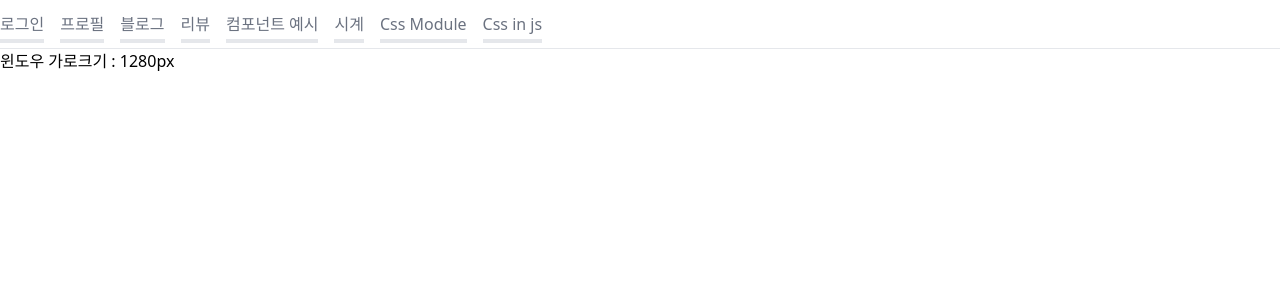
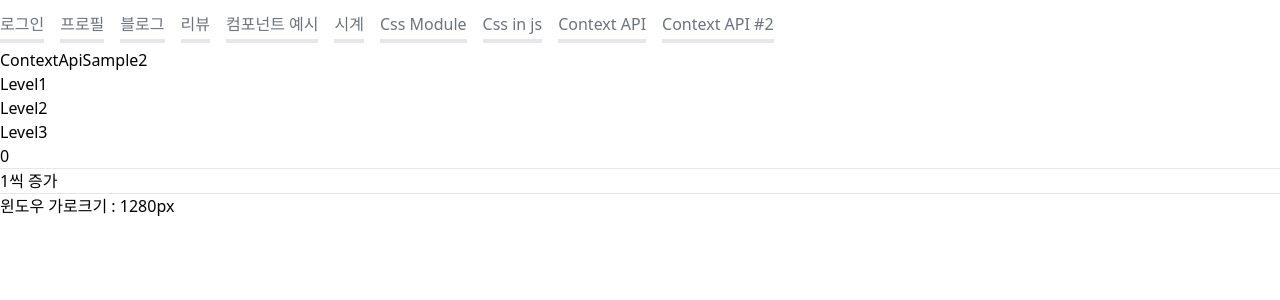
Before and after one commit to allieus/myproj-react, a React (Create React App) app: page /examples/context-api-2 in a window 1280 px wide. Shown: the top 300 px of the page. Built offline with nearby package versions, Linux system fonts and the light colour scheme; no server answers.

Commit message:
context api 예시 (count 상탯값) 추가

```diff
--- a/src/App.js
+++ b/src/App.js
@@ -4,6 +4,8 @@
 import PageBlog from 'pages/blog/PageBlog';
 import Clock from 'pages/examples/Clock';
 import Components from 'pages/examples/Components';
+import ContextApiSample from 'pages/examples/ContextApiSample';
+import ContextApiSample2 from 'pages/examples/ContextApiSample2';
 import CssInJs from 'pages/examples/CssInJs';
 import CssModule from 'pages/examples/CssModule';
 import useWindowWidth from 'pages/examples/useWindowWidth';
@@ -30,6 +32,11 @@
           <Route path="/examples/components/" element={<Components />} />
           <Route path="/examples/css-module/" element={<CssModule />} />
           <Route path="/examples/css-in-js/" element={<CssInJs />} />
+          <Route path="/examples/context-api/" element={<ContextApiSample />} />
+          <Route
+            path="/examples/context-api-2/"
+            element={<ContextApiSample2 />}
+          />
         </Routes>
         <hr />
         윈도우 가로크기 : {windowWidth}px
--- a/src/components/TopNav.jsx
+++ b/src/components/TopNav.jsx
@@ -28,6 +28,12 @@
         <li>
           <MyLink to="/examples/css-in-js/">Css in js</MyLink>
         </li>
+        <li>
+          <MyLink to="/examples/context-api/">Context API</MyLink>
+        </li>
+        <li>
+          <MyLink to="/examples/context-api-2/">Context API #2</MyLink>
+        </li>
       </ul>
     </div>
   );
--- a/src/index.js
+++ b/src/index.js
@@ -10,5 +10,5 @@
       <App />
     </BrowserRouter>
   </React.StrictMode>,
-  document.getElementById('root')
+  document.getElementById('root'),
 );
--- /dev/null
+++ b/src/pages/examples/ContextApiSample.jsx
@@ -0,0 +1,65 @@
+import { createContext, useContext, useReducer, useState } from 'react';
+
+// 인자 : context에서 다룰 값의 디폴트 값
+const MessageContext = createContext();
+
+function reducer(prevCount, action) {
+  const { type } = action;
+  if (type === 'PLUS') return prevCount + 1;
+  return prevCount;
+}
+
+function ContextApiSample() {
+  const [count, dispatch] = useReducer(reducer, 0);
+
+  return (
+    <div>
+      <h2>ContextApiSample</h2>
+      <button onClick={() => dispatch({ type: 'PLUS' })}>1씩 증가</button>
+      <MessageContext.Provider value={{ count, dispatch }}>
+        <Level1 />
+      </MessageContext.Provider>
+    </div>
+  );
+}
+
+function Level1() {
+  return (
+    <div>
+      <h2>Level1</h2>
+      <Level2 />
+    </div>
+  );
+}
+
+function Level2() {
+  return (
+    <div>
+      <h2>Level2</h2>
+      <Level3 />
+    </div>
+  );
+}
+
+function Level3() {
+  return (
+    <div>
+      <h2>Level3</h2>
+      <MessageContext.Consumer>{({ count }) => count}</MessageContext.Consumer>
+      <Level4 />
+    </div>
+  );
+}
+
+function Level4() {
+  const { count, dispatch } = useContext(MessageContext);
+  return (
+    <div>
+      <h2>Level4</h2>
+      <div>{count}</div>
+      <button onClick={() => dispatch({ type: 'PLUS' })}>1씩 증가</button>
+    </div>
+  );
+}
+
+export default ContextApiSample;
--- /dev/null
+++ b/src/pages/examples/ContextApiSample2/context.js
@@ -0,0 +1,24 @@
+const { createContext, useContext, useReducer } = require('react');
+
+const CountContext = createContext();
+
+function reducer(prevCount, action) {
+  const { type } = action;
+  if (type === 'PLUS') return prevCount + 1;
+  return prevCount;
+}
+
+function CountProvider({ children }) {
+  const [count, dispatch] = useReducer(reducer, 0);
+  return (
+    <CountContext.Provider value={{ count, dispatch }}>
+      {children}
+    </CountContext.Provider>
+  );
+}
+
+function useCount() {
+  return useContext(CountContext);
+}
+
+export { CountProvider, useCount };
--- /dev/null
+++ b/src/pages/examples/ContextApiSample2/index.jsx
@@ -0,0 +1,44 @@
+import { CountProvider, useCount } from './context';
+
+function ContextApiSample2() {
+  return (
+    <div>
+      <h2>ContextApiSample2</h2>
+      <CountProvider>
+        <Level1 />
+      </CountProvider>
+    </div>
+  );
+}
+
+function Level1() {
+  return (
+    <div>
+      <h2>Level1</h2>
+      <Level2 />
+    </div>
+  );
+}
+
+function Level2() {
+  return (
+    <div>
+      <h2>Level2</h2>
+      <Level3 />
+    </div>
+  );
+}
+
+function Level3() {
+  const { count, dispatch } = useCount();
+  return (
+    <div>
+      <h2>Level3</h2>
+      {count}
+      <hr />
+      <button onClick={() => dispatch({ type: 'PLUS' })}>1씩 증가</button>
+    </div>
+  );
+}
+
+export default ContextApiSample2;
```
Also changed, not shown: src/pages/examples/ContextApiSample2/style.css (added).
